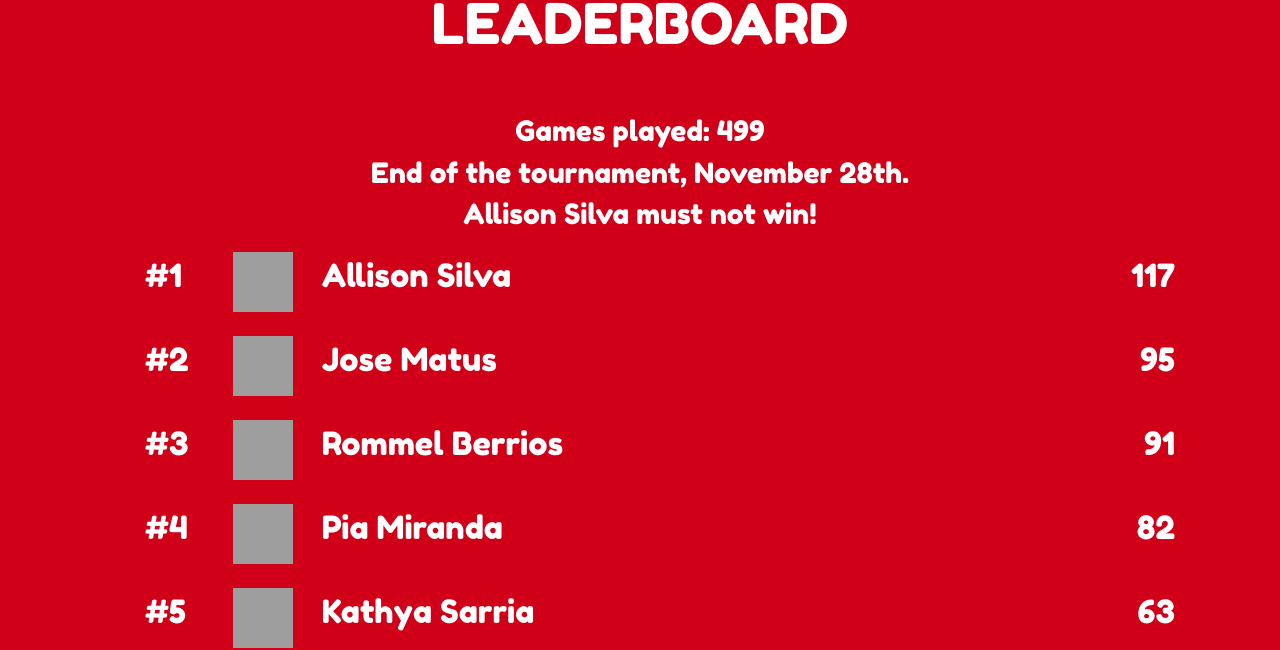
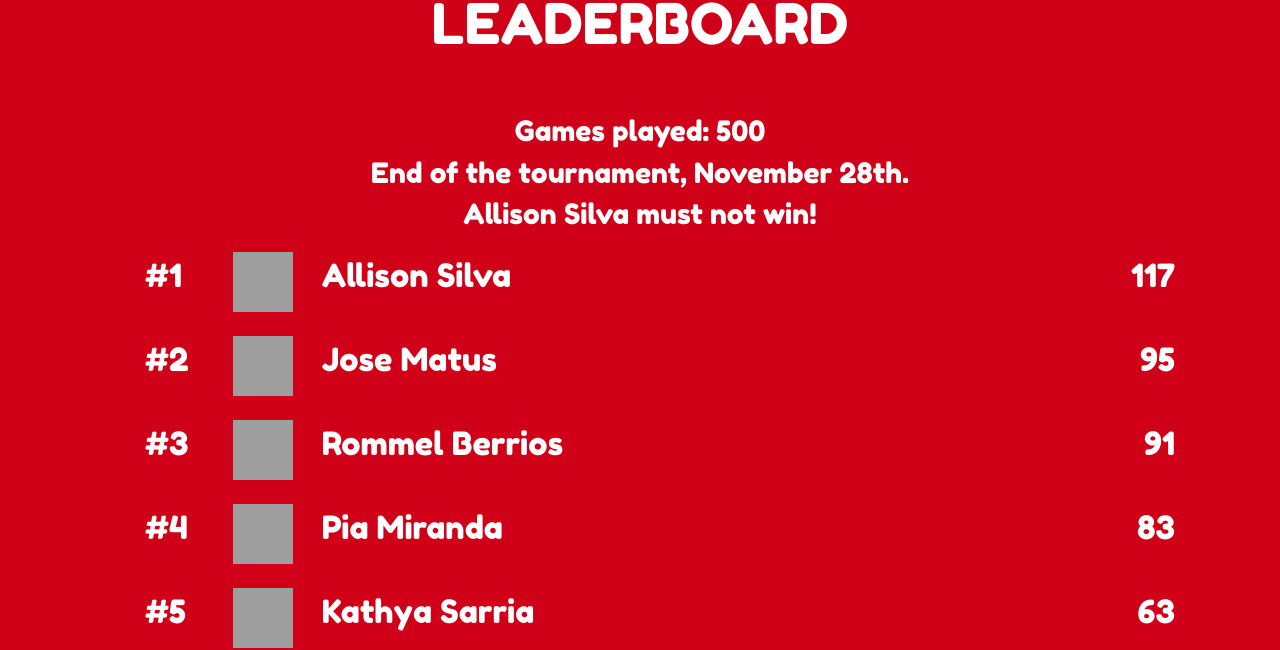
Before and after one commit to mediarain/rain-uno, a Jekyll site: the page built from index.md, in a window 1280 px wide. Shown: the part 300-950 px from the top of the page. Built offline with Jekyll 4.4.1, drawn with Linux system fonts in a browser that asks for light colours; grey boxes are pictures that could not be loaded.

Commit message:
update score 27-11-2018

```diff
--- a/_data/score.yml
+++ b/_data/score.yml
@@ -29,7 +29,7 @@
 
 - name: Pia Miranda
   hash: 24123b9fbfd40654c0a4cf8ffb8d5d4e
-  score: 82
+  score: 83
 
 - name: Luis Palacios
   hash: 0d7e8faa24bd385f7e4be299a5d497c8
```
